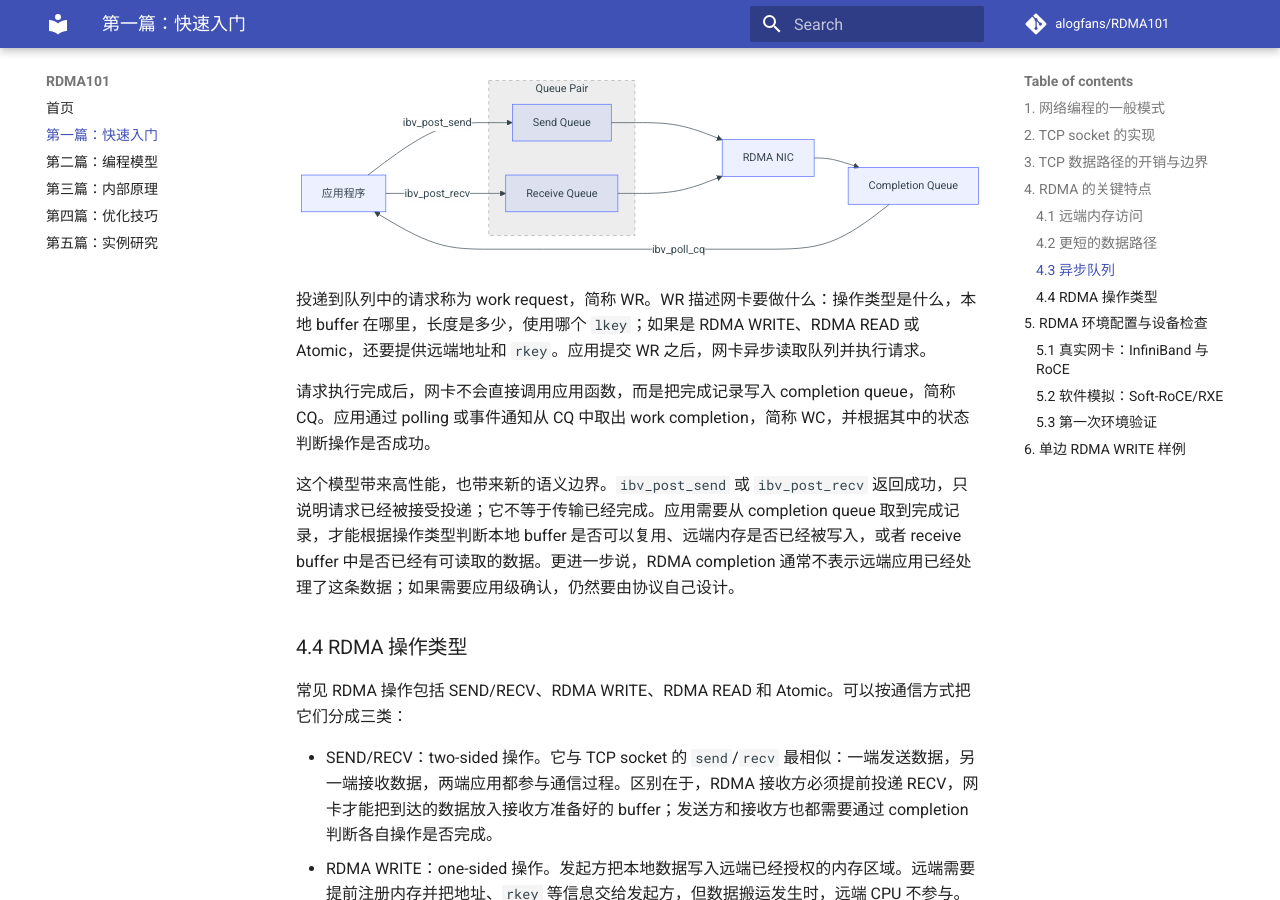
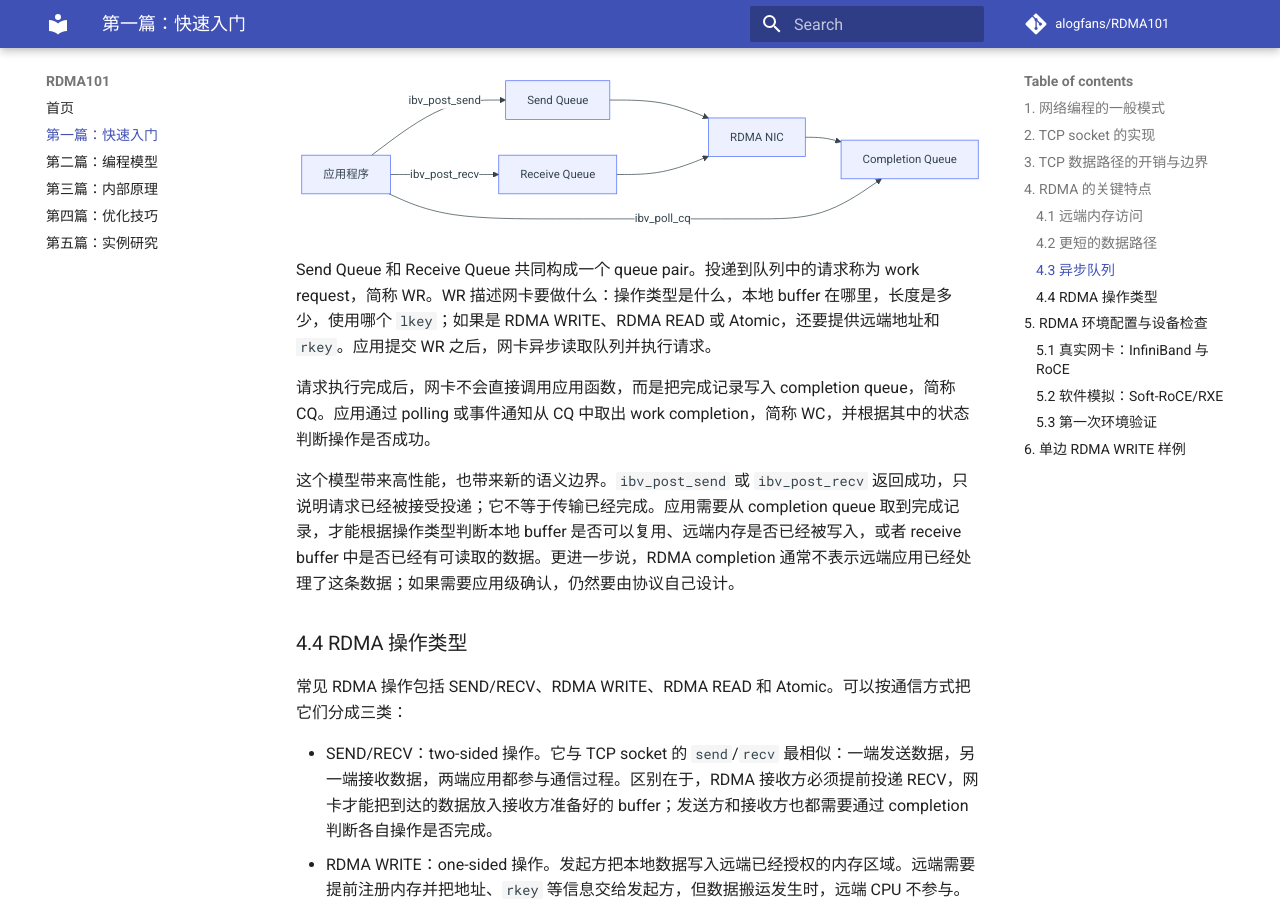
Before and after one commit to alogfans/RDMA101, an MkDocs documentation site: the page built from docs/01-introduction.md, in a window 1280 px wide and 900 px high, scrolled down 4645 px. Built offline with MkDocs 1.6.1 and Material for MkDocs 9.7.7, drawn with Linux system fonts in a browser that asks for light colours; comment, search, counter and statistics services are not loaded.

Commit message:
Fix refs

````diff
--- a/docs/01-introduction.md
+++ b/docs/01-introduction.md
@@ -123,22 +123,15 @@ flowchart LR
     A["应用程序"] -->|"ibv_post_send"| SQ
     A -->|"ibv_post_recv"| RQ
 
-    subgraph QP["Queue Pair"]
-        direction TB
-        SQ["Send Queue"]
-        RQ["Receive Queue"]
-    end
-
+    SQ["Send Queue"]
+    RQ["Receive Queue"]
     SQ --> NIC["RDMA NIC"]
     RQ --> NIC
     NIC --> CQ["Completion Queue"]
-    CQ -->|"ibv_poll_cq"| A
-
-    classDef dashed stroke-dasharray: 5 5
-    class QP dashed
+    A -->|"ibv_poll_cq"| CQ
 ```
 
-投递到队列中的请求称为 work request，简称 WR。WR 描述网卡要做什么：操作类型是什么，本地 buffer 在哪里，长度是多少，使用哪个 `lkey`；如果是 RDMA WRITE、RDMA READ 或 Atomic，还要提供远端地址和 `rkey`。应用提交 WR 之后，网卡异步读取队列并执行请求。
+Send Queue 和 Receive Queue 共同构成一个 queue pair。投递到队列中的请求称为 work request，简称 WR。WR 描述网卡要做什么：操作类型是什么，本地 buffer 在哪里，长度是多少，使用哪个 `lkey`；如果是 RDMA WRITE、RDMA READ 或 Atomic，还要提供远端地址和 `rkey`。应用提交 WR 之后，网卡异步读取队列并执行请求。
 
 请求执行完成后，网卡不会直接调用应用函数，而是把完成记录写入 completion queue，简称 CQ。应用通过 polling 或事件通知从 CQ 中取出 work completion，简称 WC，并根据其中的状态判断操作是否成功。
 
--- a/mkdocs.yml
+++ b/mkdocs.yml
@@ -1,13 +1,9 @@
 site_name: RDMA101
-site_url: https://renfeng.org/RDMA101/
+site_url: https://renfeng.org/rdma101/
 repo_url: https://github.com/alogfans/RDMA101
 repo_name: alogfans/RDMA101
-edit_uri: edit/main/docs/
 theme:
   name: material
-  features:
-    - content.action.edit
-    - content.action.view
 extra_css:
   - stylesheets/extra.css
 markdown_extensions:
````
Also changed, not shown: README.md (+2 -2 lines), docs/index.md (+1 -1 lines), 1 other file.
